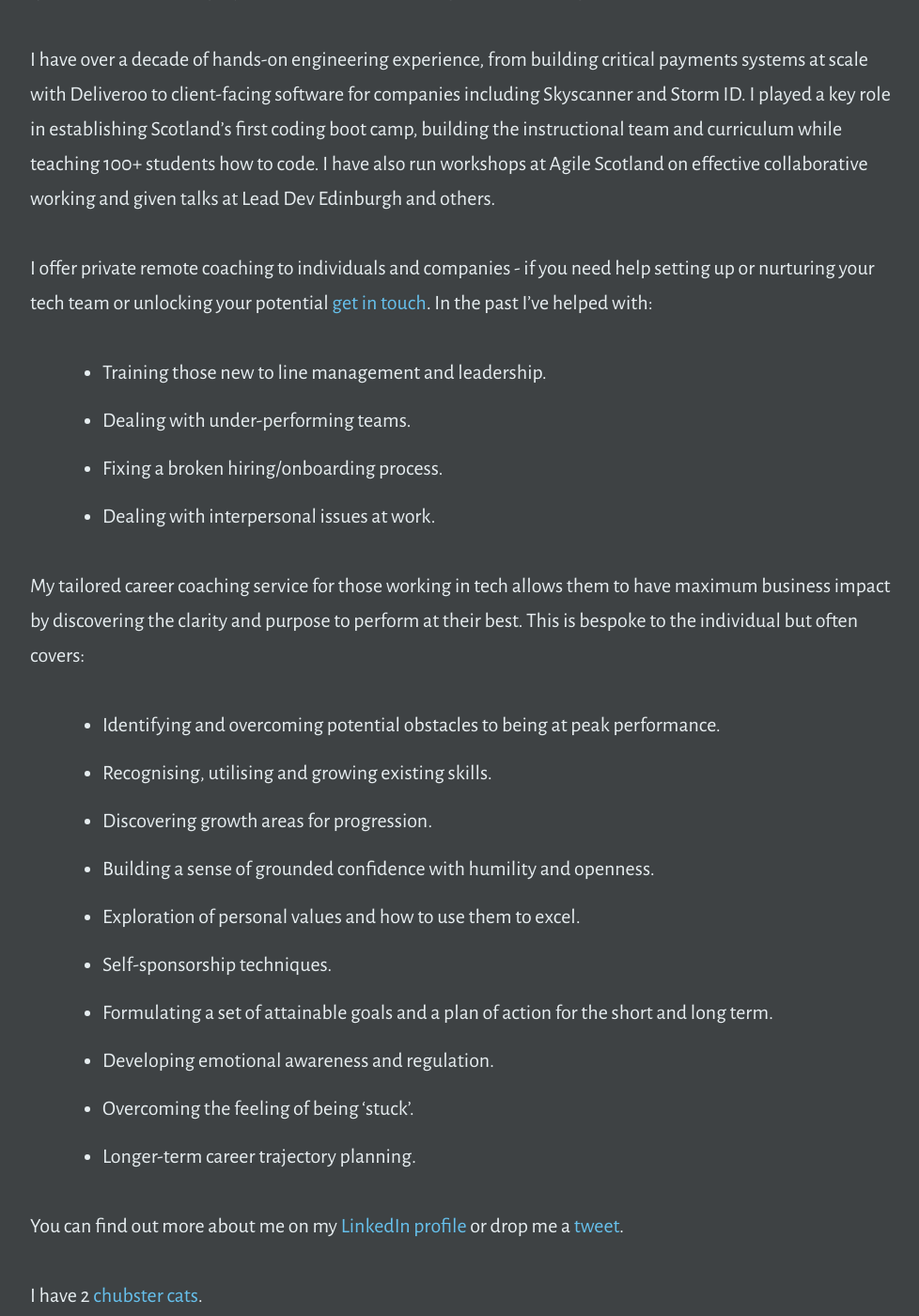
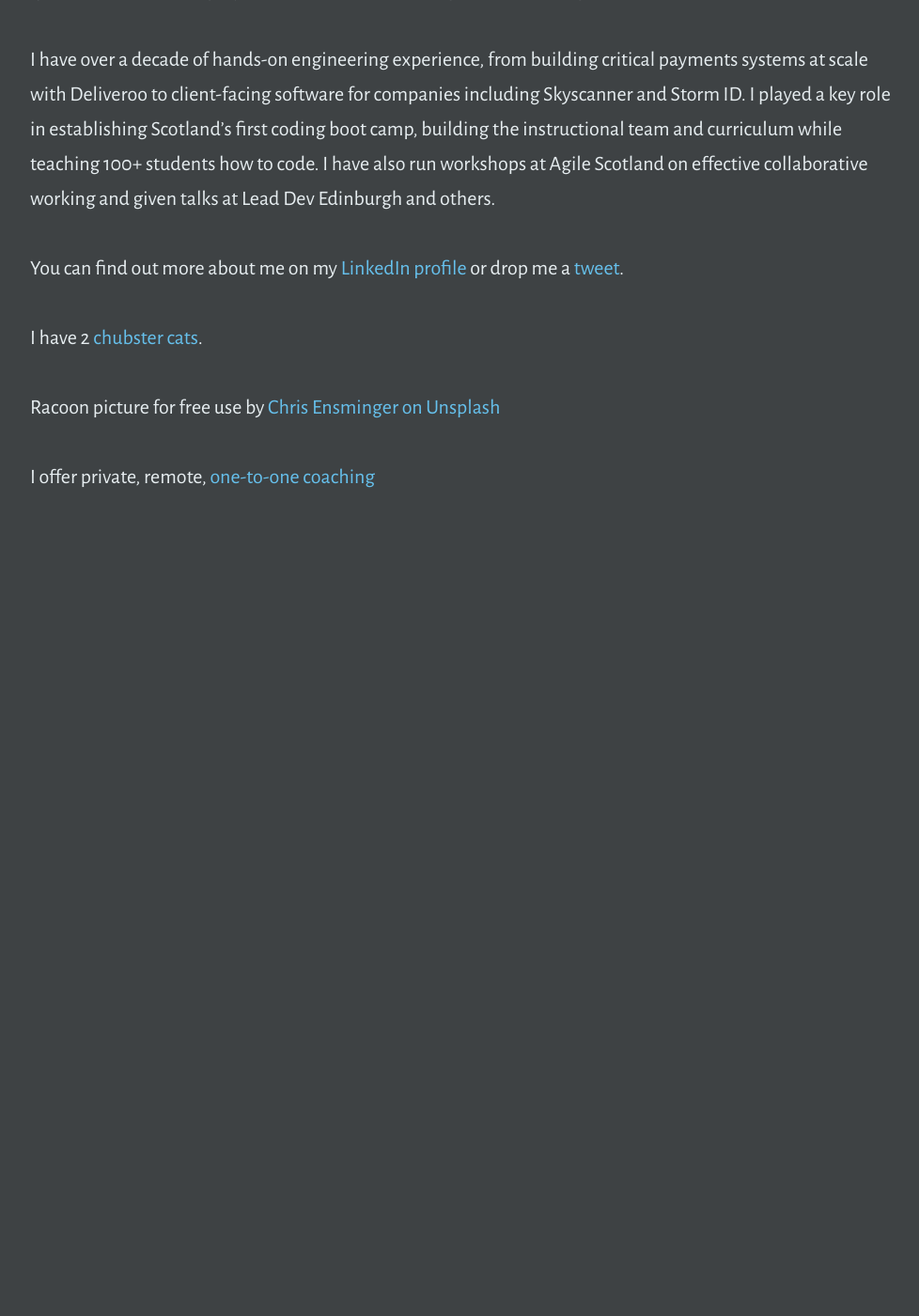
Before and after one commit to outragedpinkracoon/outragedpinkracoon.github.io, a Jekyll site: the page built from about-me.md, in a window 1280 px wide and 1400 px high, scrolled down 576 px. Shown: the whole window at 94% size, without its empty margins (149-1127 px from the left). Built offline with Jekyll 4.4.1, drawn with Linux system fonts in a browser that asks for light colours; after the commit the page ends 1206 px from its top, so only the background shows below that; some of the changed text lies outside the part shown.

Commit message:
Coaching page

```diff
--- a/_layouts/default.html
+++ b/_layouts/default.html
@@ -25,7 +25,8 @@
   <main>
     <nav class='text-center'>
       <a href='/'>Home</a> |
-      <a href='/about-me'>About Me</a>
+      <a href='/about-me'>About Me |</a>
+      <a href='/coaching'>Coaching</a>
     </nav>
     <header><a href='/'>OUTRAGED PINK RACOON</a></header>
     <div>
--- a/about-me.md
+++ b/about-me.md
@@ -2,33 +2,17 @@
 layout: info_page
 permalink: /about-me/
 title: About Me
-description: Remote coaching for companies and individuals in tech from a leader with 15 years of experience.
+description: Dare to Lead trained tech leader and coach with 15 years experience in start-up, scale-up, product shops and agencies.
 ---
 
 I'm Valerie Dryden, a [Dare to Lead trained](https://daretolead.brenebrown.com/) tech leader with 15 years of experience working in start-up and agency environments. I currently work as Head of Engineering at £150m Series C funded insuretech unicorn Zego, responsible for multi-million projects spanning several squads, headcount planning and budgeting. As Director of Engineering at the £9m startup, Care Sourcer, I built and nurtured the engineering team during the pandemic; implementing the hiring, onboarding and personal development processes. I also architected systems, orchestrated projects and created technical product roadmaps.
 
 I have over a decade of hands-on engineering experience, from building critical payments systems at scale with Deliveroo to client-facing software for companies including Skyscanner and Storm ID. I played a key role in establishing Scotland's first coding boot camp, building the instructional team and curriculum while teaching 100+ students how to code. I have also run workshops at Agile Scotland on effective collaborative working and given talks at Lead Dev Edinburgh and others.
 
-I offer private remote coaching to individuals and companies - if you need help setting up or nurturing your tech team or unlocking your potential <a href="mailto:coaching@outragedpinkracoon.com?subject=Coaching Inquiry from Website">get in touch</a>. In the past I've helped with:
-- Training those new to line management and leadership.
-- Dealing with under-performing teams.
-- Fixing a broken hiring/onboarding process.
-- Dealing with interpersonal issues at work.
-
-My tailored career coaching service for those working in tech allows them to have maximum business impact by discovering the clarity and purpose to perform at their best. This is bespoke to the individual but often covers:
-- Identifying and overcoming potential obstacles to being at peak performance.
-- Recognising, utilising and growing existing skills.
-- Discovering growth areas for progression.
-- Building a sense of grounded confidence with humility and openness.
-- Exploration of personal values and how to use them to excel.
-- Self-sponsorship techniques.
-- Formulating a set of attainable goals and a plan of action for the short and long term.
-- Developing emotional awareness and regulation.
-- Overcoming the feeling of being ‘stuck’.
-- Longer-term career trajectory planning.
-
 You can find out more about me on my [LinkedIn profile](https://www.linkedin.com/in/valeriejanedryden/) or drop me a [tweet](https://twitter.com/outragedracoon).
 
 I have 2 [chubster cats](https://www.instagram.com/outragedpinkracoon/).
 
 Racoon picture for free use by [Chris Ensminger on Unsplash](https://unsplash.com/photos/gWo-hfRotrI)
+
+I offer private, remote, [one-to-one coaching](http://outragedpinkracoon.com/coaching)
```
Also changed, not shown: _posts/2021-09-19-my-favourite-questions.md (+2 -0 lines), coaching.md (added, +27 -0 lines).
